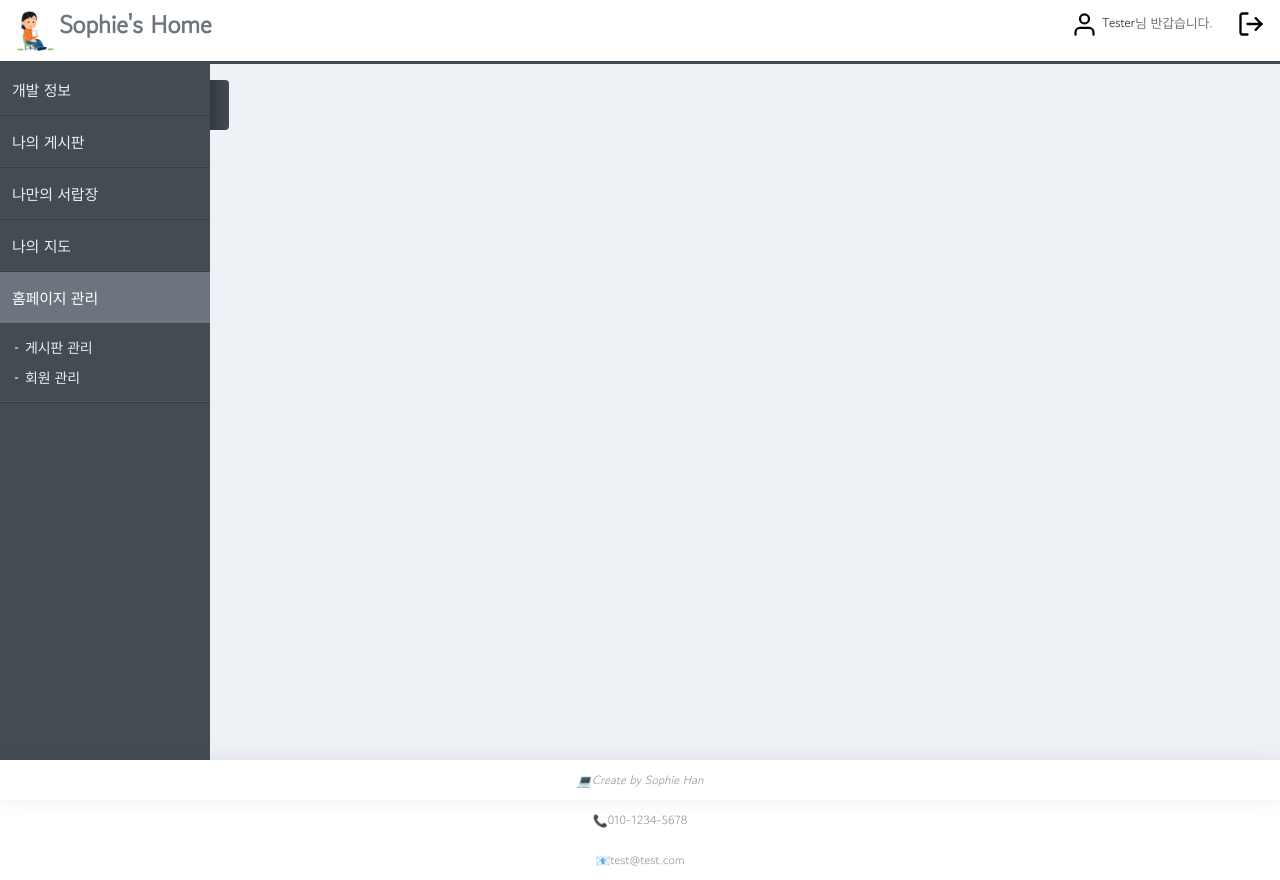
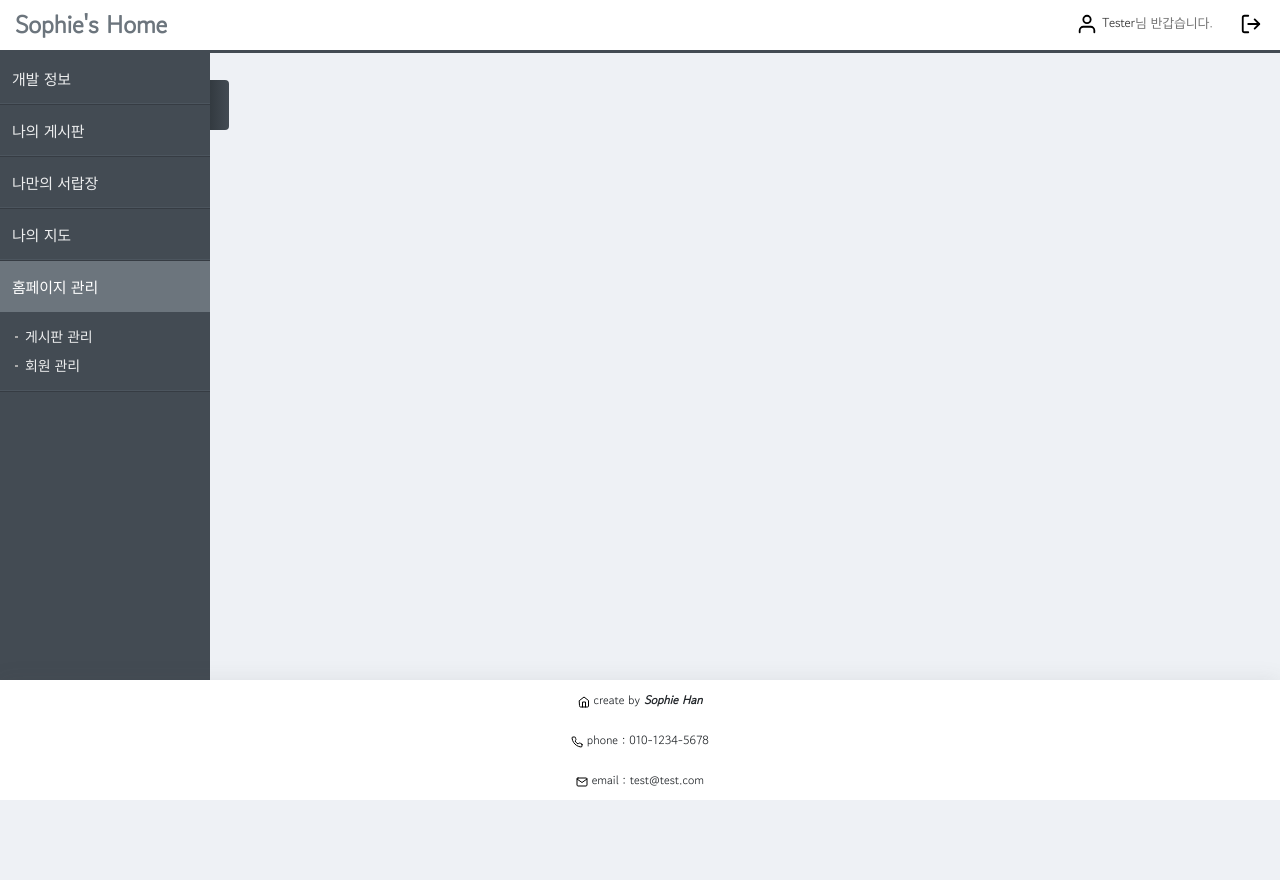
Before and after one commit to hhmkorea/dotdot_pjt, a Spring Boot app: page /board/info.do in a window 1280 px wide. After the commit the page ends 800 px from the top, so only its background shows below. Run offline with Spring Boot 4, Linux system fonts and the light colour scheme; some libraries are stand-ins or nearby versions; some web fonts are replaced.

Commit message:
footer, body 수정

```diff
--- a/site/src/main/resources/static/css/common.css
+++ b/site/src/main/resources/static/css/common.css
@@ -50,4 +50,4 @@ nav > ul > li > ul ul > li > a {padding:5px 15px; font-size:13px;}
 nav > ul > li.has_sub > a::after {content:''; display:inline-block; background-position:0 0; position:absolute; top:50%; right:15px; margin-top:-3px; width:10px; height:6px; z-index:1; transition:all 0.1s; transform-origin:50% 50%;}
 nav > ul > li.has_sub > a.on::after {transform:rotate(180deg); opacity:1;}
 
-footer {background:#fff; box-shadow:0 0 20px rgba(80,80,80,0.1); height:40px; line-height:40px; font-size:12px; color:#999; text-align:center; letter-spacing:0; position:absolute; bottom:0; left:0; width:100%;}
+footer {background:#fff; box-shadow:0 0 20px rgba(80,80,80,0.1); height:120px; line-height:40px; font-size:12px; color:#999; text-align:center; letter-spacing:0; position:absolute; bottom:0; left:0; width:100%;}
--- a/site/src/main/resources/templates/board/infoForm.html
+++ b/site/src/main/resources/templates/board/infoForm.html
@@ -19,11 +19,11 @@
                         <div class="mb-3">
                             <label for="txt1" class="form-label h5">프로젝트 정보</label>
                             <textarea class="form-control" id="txt1" name="content" rows="5" readonly>
-개발자 : Sophie Han
 팩키지 : com.dotdot.site
-폰트 : 고운 돋음체
-아이콘 : Feather, https://feathericons.com/
-이미지 : 미후네 타카시(みふねたかし, Mifune Takashi) 일러스트, https://www.irasutoya.com
+font : 고운 돋음체
+font 출처 : Google Fonts Website, https://fonts.google.com/
+icon 출처 : Feather Website, https://feathericons.com
+image 출처 : Mifune Takashi(みふねたかし) Website, https://www.irasutoya.com
                             </textarea>
                         </div>
                         <div class="mb-3">
--- a/site/src/main/resources/templates/layout/fragments/body.html
+++ b/site/src/main/resources/templates/layout/fragments/body.html
@@ -6,17 +6,16 @@
         <header>
             <div class="head">
                 <div class="top_menu_l">
-                    <i style="color: #709085;"><img th:src="@{/images/camp_chairing_woman.png}" height="40" title="source by 'https://www.irasutoya.com/'" alt="logo"></i>
                     <span class="h3 fw-bold mb-0" style="color: #6c757d;">Sophie's Home</span>
                 </div>
                 <!-- /* Top 메뉴 */ -->
                 <div class="top_menu"> <!-- /* UserController의 login(), 웹 로컬 저정소에 저장된 session 정보로 확인 */ -->
                     <div class="login_user">
-                        <i class="far fa-user-circle"><img th:src="@{/icons/user.svg}" height="27" title="source by 'https://www.irasutoya.com/'" alt="profile"></i>
+                        <img th:src="@{/icons/user.svg}" height="22" title="source by 'https://feathericons.com/'" alt="profile">
                         <strong>Tester</strong>님 반갑습니다.</div>
                     <div class="logout">
                         <form action="/logout" method="post">
-                            <button type="submit"><img th:src="@{/icons/log-out.svg}" height="28" title="source by 'https://www.flaticon.com/'" alt="logout"></button>
+                            <button type="submit"><img th:src="@{/icons/log-out.svg}" height="22" title="source by 'https://feathericons.com/'" alt="logout"></button>
                         </form>
                     </div>
                 </div>
--- a/site/src/main/resources/templates/layout/fragments/footer.html
+++ b/site/src/main/resources/templates/layout/fragments/footer.html
@@ -1,10 +1,10 @@
 <!DOCTYPE html>
-<html xmlns:th="http://www.thymeleaf.org">
-<footer th:fragment="main-footer">
-    <div class="text-center" style="margin-bottom: 0">
-        <p><em>💻Create by Sophie Han</em></p>
-        <p>📞010-1234-5678</p>
-        <p>📧test@test.com</p>
+<html xmlns:th="http://www.thymeleaf.org" lang="ko">
+<footer th:fragment="main-footer" class="bg-white fixed-bottom">
+    <div class="container">
+        <p class="text-center text-dark"><img th:src="@{/icons/home.svg}" height="12" title="source by 'https://feathericons.com/'" alt="home">  create by <em><b>Sophie Han</b></em></p>
+        <p class="text-center text-dark"><img th:src="@{/icons/phone.svg}" height="12" title="source by 'https://feathericons.com/'" alt="phone">  phone : 010-1234-5678</p>
+        <p class="text-center text-dark"><img th:src="@{/icons/mail.svg}" height="12" title="source by 'https://feathericons.com/'" alt="mail">  email : test@test.com</p>
     </div>
 </footer>
 </html>
--- a/site/src/main/resources/templates/member/loginForm.html
+++ b/site/src/main/resources/templates/member/loginForm.html
@@ -5,7 +5,7 @@
     <title>로그인</title>
 </head>
 <body>
-<section class="vh-100" style="background-color: #9A616D;">
+<section class="vh-100" style="background-color: #6c757d;">
     <div class="container py-5 h-100">
         <div class="row d-flex justify-content-center align-items-center h-100">
             <div class="col col-xl-10">
```
Also changed, not shown: site/src/main/resources/static/icons/edit-3.svg (added), site/src/main/resources/static/icons/home.svg (added), site/src/main/resources/static/icons/mail.svg (added), site/src/main/resources/static/icons/phone.svg (added), site/src/main/resources/static/images/camp_chairing_woman.png (deleted).
